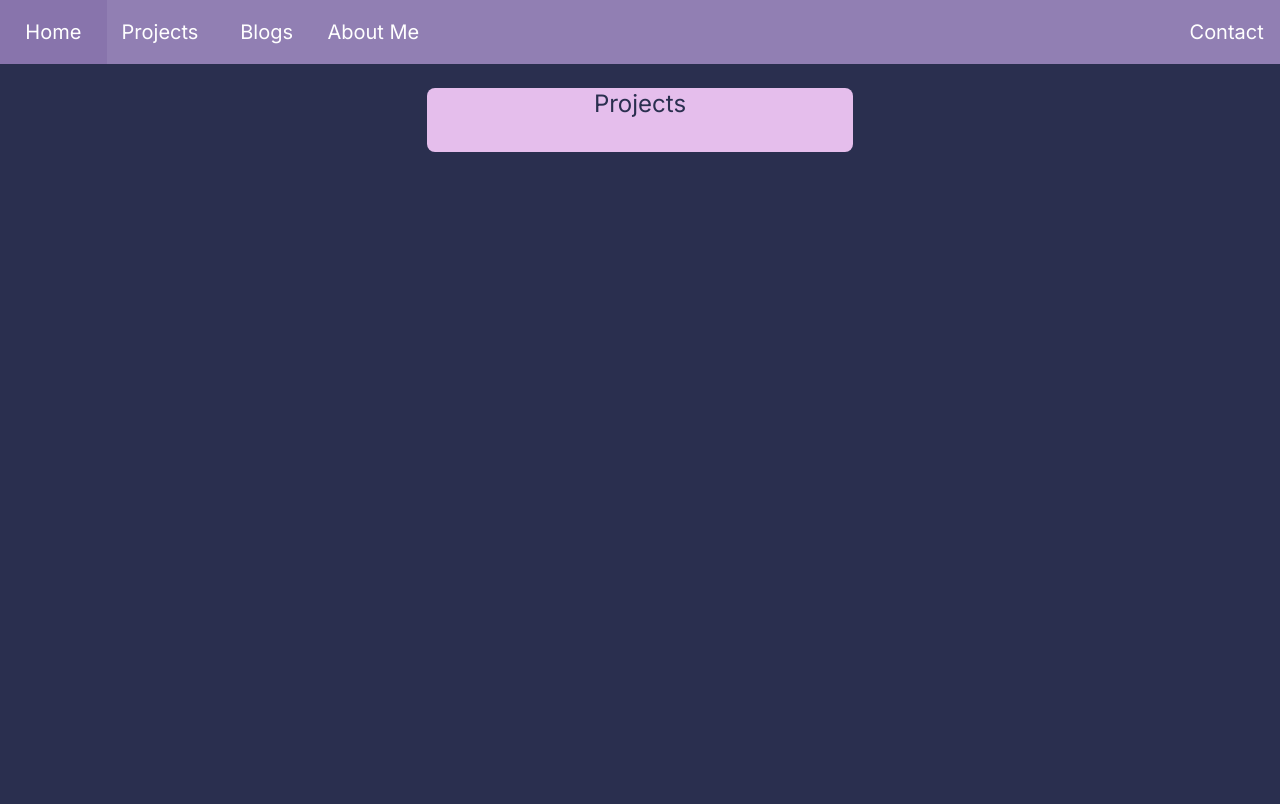
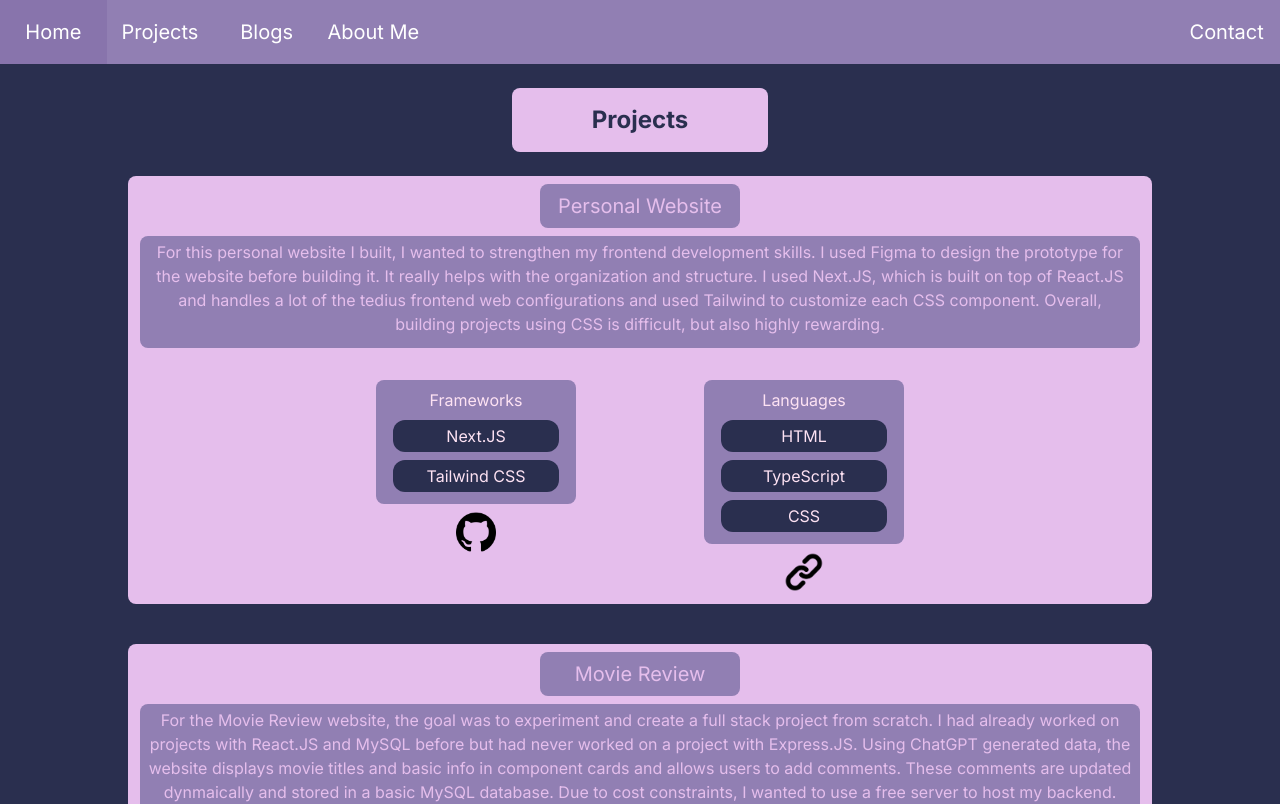
Before and after one commit to JBudiman00/PersonalProject, a Next.js app in the folder personalwebsite/: page /projects in a window 1280 px wide. Shown: the top 804 px of the page. Built offline with nearby package versions, Linux system fonts and the light colour scheme.

Commit message:
Project Section Completed
Added project structure and content

```diff
--- a/personalwebsite/src/app/components/Project.tsx
+++ b/personalwebsite/src/app/components/Project.tsx
@@ -0,0 +1,60 @@
+interface Content {
+    content: string;
+    framework: Array<String>;
+    languages: Array<String>;
+    git: string;
+    website: string;
+    title: string;
+}
+
+export default function ProjectContent(props: Content) {
+    const content = props.content;
+    const framework = props.framework;
+    const languages = props.languages;
+    const git = props.git;
+    const website = props.website;
+    const title = props.title;
+
+    const list = (title: String, arr: Array<String>) => {
+        return (
+            <div className="flex flex-col content-start bg-[#917FB3] rounded-lg items-center pb-3">
+                <p className="text-[#FDE2F3] pt-2">{title}</p>
+                {arr.map((item) => {
+                    return (
+                        <div className="flex bg-[#2A2F4F] text-[#FDE2F3] w-5/6 mt-2 rounded-xl h-8 items-center justify-center">
+                            <p>{item}</p>
+                        </div>
+                    );
+                })}
+            </div>
+        );
+    }
+
+    return (
+        <div className="bg-[#E5BEEC] w-4/5 text-center rounded-lg pl-3 pr-3 pb-3">
+            <div className="grid grid-cols-5">
+                <p className="col-start-3 text-xl text-[#E5BEEC] pt-2 pb-2 bg-[#917FB3] rounded-lg items-center my-2">
+                    {title}
+                </p>
+            </div>
+            <div className="flex flex-col content-start bg-[#917FB3] rounded-lg items-center pb-3">
+                <p className="text-[#E5BEEC] mx-2 mt-1">{content}</p>
+            </div>
+            <div className="h-8"></div>
+            <div className="flex flex gap-x-32 justify-center">
+                <div className="flex flex-col w-1/5">
+                    {list('Frameworks', framework)}
+                    <a href={git} target="_blank">
+                        <img className="h-10 w-10 mx-auto mt-2" src="/githubicon.png" />
+                    </a>
+                </div>
+                <div className="flex flex-col w-1/5">
+                    {list('Languages', languages)}
+                    <a href={website} target="_blank">
+                        <img className="h-10 w-10 mx-auto mt-2" src="/link.png" />
+                    </a>
+                </div>
+            </div>
+        </div>
+    );
+}
--- a/personalwebsite/src/app/projects/page.tsx
+++ b/personalwebsite/src/app/projects/page.tsx
@@ -1,12 +1,38 @@
-export default function Test () {
+import ProjectContent from '../components/Project';
+
+export default function Project () {
+    const content0=`For this personal website I built, I wanted to strengthen my frontend development skills. I used Figma to design
+    the prototype for the website before building it. It really helps with the organization and structure. I used Next.JS, which is built on
+    top of React.JS and handles a lot of the tedius frontend web configurations and used Tailwind to customize each CSS component. Overall,
+    building projects using CSS is difficult, but also highly rewarding. `;
+
+    const content1=`For the Movie Review website, the goal was to experiment and create a full stack project from scratch.
+    I had already worked on projects with React.JS and MySQL before but had never worked on a project with Express.JS.
+    Using ChatGPT generated data, the website displays movie titles and basic info in component cards and allows users to add comments.
+    These comments are updated dynmaically and stored in a basic MySQL database. Due to cost constraints, I wanted to use a free server to host my backend.
+    The best solution I found was render, but it has to npm build the backend script each time the web app is loaded and is slow, so movies may not populate
+    right away if you click on the website link. The frontend is hosted through firebase.`;
+
+    const content2 =`For the Pokemon website, the goal was to learn the React.JS framework. Data is pulled from PokeAPI
+    and shows basic pokemon information. Because there are so many pokemon, data is pulled in sets of 10. In addition, users
+    can select pokemon and add them to their deck for up to 6 total pokemon. This data was stored in a basic Firebase real-time NoSQL database.
+    The website was hosted using firebase.`;
+
     return (
         <>
         <div className="h-6"></div>
-        <div className="grid grid-cols-3 h-16">
-            <div className="col-start-2 col-span-1 text-2xl text-[#2A2F4F] bg-[#E5BEEC] text-center rounded-lg align-middle">
+        <div className="grid grid-cols-5 h-16">
+            <div className="flex items-center justify-center col-start-3 col-span-1 text-2xl text-[#2A2F4F] bg-[#E5BEEC] text-center rounded-lg font-bold">
                 <p>Projects</p>
             </div>
         </div>
+        <div className="h-6"></div>
+        <div className="flex flex-col items-center gap-10">
+            <ProjectContent content={content0} framework={["Next.JS", "Tailwind CSS"]} languages={["HTML", "TypeScript", "CSS"]} git="https://github.com/JBudiman00/PersonalProject" website="tbd" title="Personal Website"/>
+            <ProjectContent content={content1} framework={["React.JS", "Express.JS", "MySQL"]} languages={["HTML", "JavaScript", "CSS","SQL"]} git="https://github.com/JBudiman00/MovieReview" website="https://moviereviewfrontend.web.app/" title="Movie Review"/>
+            <ProjectContent content={content2} framework={["React.JS"]} languages={["HTML", "JavaScript", "CSS"]} git="https://github.com/JBudiman00/PokemonWebDev" website="https://pokemonvisual-73748.web.app/" title="Pokemon Selection"/>
+        </div>
+        <div className="h-6"></div>
         </>
     );
 }
```
Also changed, not shown: personalwebsite/public/githubicon.png (added), personalwebsite/public/link.png (added).
